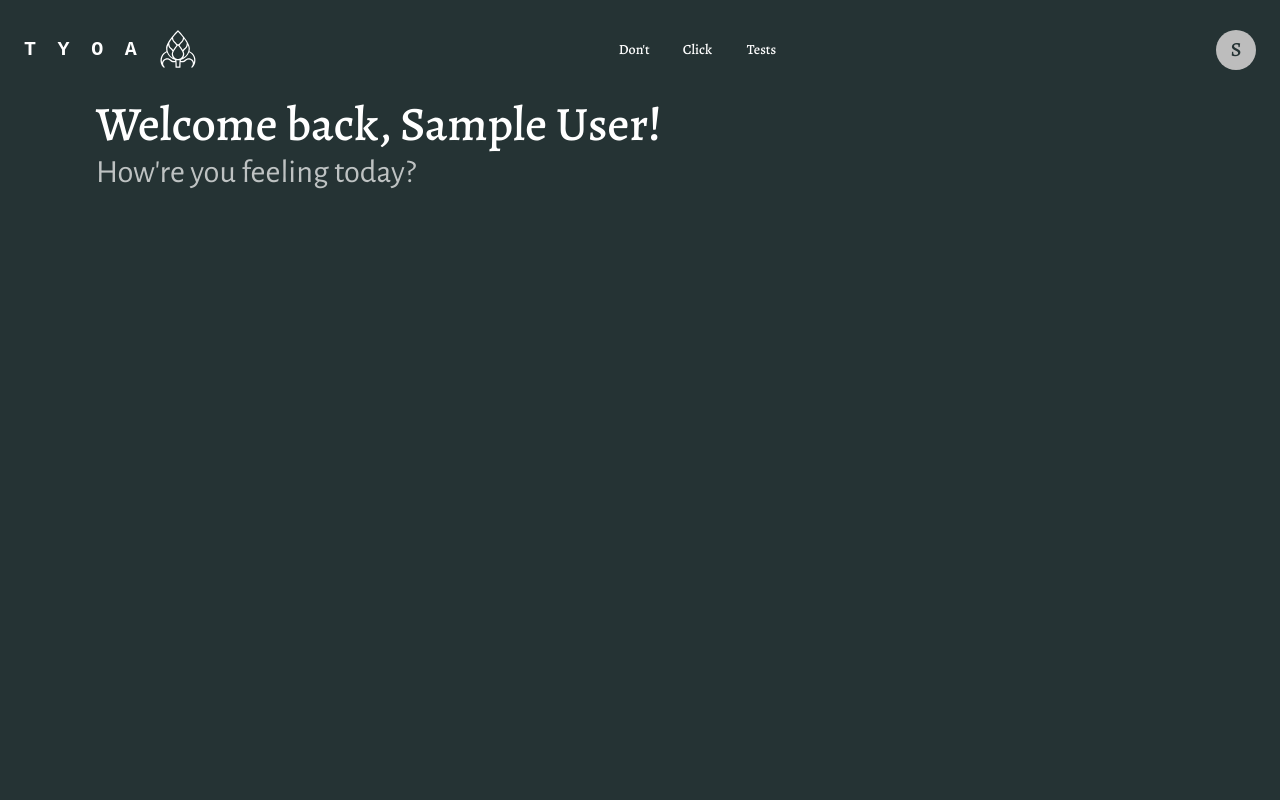
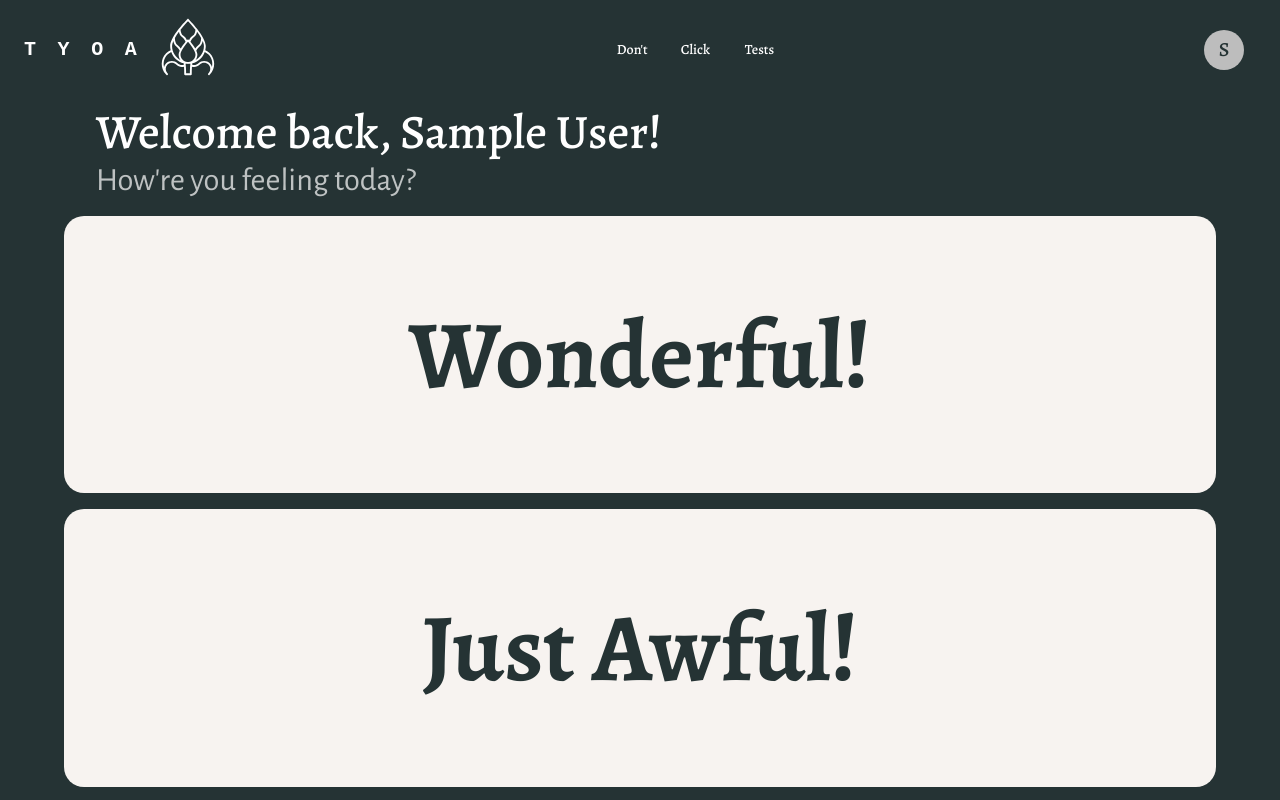
Before and after one commit to Ryan-Williams-Dev/tyoa-front-end, a React (Create React App) app: page / in a window 1280 px wide. Built offline with nearby package versions, Linux system fonts and the light colour scheme; sample sign-in values are in the browser's storage.

Commit message:
made context for dynamic hight adjustment around the nav bar

```diff
--- /dev/null
+++ b/src/components/BigMoodCard.jsx
@@ -0,0 +1,24 @@
+import { Box, Typography } from "@mui/material";
+
+function BigMoodCard({ children }) {
+  return (
+    <Box
+      sx={{
+        backgroundColor: "card.bg",
+        display: "flex",
+        justifyContent: "center",
+        alignItems: "center",
+        height: "100%",
+        width: "100%",
+        flexGrow: 1,
+        borderRadius: "20px",
+      }}
+    >
+      <Typography variant="h1" color="primary">
+        {children}
+      </Typography>
+    </Box>
+  );
+}
+
+export default BigMoodCard;
--- a/src/components/Header/Header.jsx
+++ b/src/components/Header/Header.jsx
@@ -1,4 +1,10 @@
-import { useState, useEffect } from "react";
+import {
+  useState,
+  useEffect,
+  useContext,
+  useRef,
+  useLayoutEffect,
+} from "react";
 import { toast } from "react-toastify";
 import { Link, useNavigate } from "react-router-dom";
 import {
@@ -18,10 +24,17 @@ import { useSelector, useDispatch } from "react-redux";
 import { logout, reset } from "../../features/auth/authSlice";
 import LogoLink from "../LogoLink";
 import "../../styles/hamburger.css";
+import { navHeightContext } from "../../providers/NavHeightProvider";
 
 function Header() {
   const pages = ["Don't", "Click", "Tests"];
   const settings = ["Account", "Logout"];
+  const { setHeight } = useContext(navHeightContext);
+  const ref = useRef(null);
+
+  useLayoutEffect(() => {
+    setHeight(ref.current.clientHeight);
+  }, [setHeight]);
 
   const navigate = useNavigate();
   const dispatch = useDispatch();
@@ -62,11 +75,14 @@ function Header() {
   return (
     <>
       <AppBar
+        ref={ref}
         position="fixed"
         sx={{
           boxShadow: "none",
-          backgroundColor: "transparent",
-          paddingTop: "1em",
+          marginTop: "1em",
+          // borderStyle: "solid",
+          // borderWidth: "1px",
+          // borderColor: "white",   /* These are to visualise the border */
         }}
       >
         <Container maxWidth="xl">
@@ -89,7 +105,13 @@ function Header() {
               T Y O A
             </Typography>
 
-            <Box sx={{ flexGrow: 1, display: { xs: "flex", md: "none" } }}>
+            <Box
+              sx={{
+                flexGrow: 1,
+                display: { xs: "flex", md: "none" },
+                alignContent: "center",
+              }}
+            >
               <IconButton
                 size="large"
                 aria-label="account of current user"
@@ -139,11 +161,10 @@ function Header() {
             </Box>
             <LogoLink
               extraStylingContainer={{
-                marginTop: "0.3em",
                 flexGrow: "1",
               }}
               extraStylingImg={{
-                maxWidth: "40px",
+                maxWidth: "60px",
               }}
             />
 
@@ -164,7 +185,7 @@ function Header() {
             {user && (
               <Box sx={{ flexGrow: 0 }}>
                 <Tooltip title="Open settings">
-                  <IconButton onClick={handleOpenUserMenu} sx={{ p: 0 }}>
+                  <IconButton onClick={handleOpenUserMenu} sx={{ p: "12px" }}>
                     <Avatar backgroundColor="secondary" alt={user.name}>
                       {user.name.charAt(0)}
                     </Avatar>
--- a/src/components/LogoLink.jsx
+++ b/src/components/LogoLink.jsx
@@ -13,8 +13,6 @@ function LogoLink({ extraStylingImg, extraStylingContainer }) {
           component="img"
           src="/img/logo.svg"
           sx={{
-            maxHeight: "50px",
-            maxWidth: "50px",
             ...extraStylingImg,
           }}
         />
--- a/src/index.js
+++ b/src/index.js
@@ -1,19 +1,22 @@
-import React from 'react';
-import { createRoot } from 'react-dom/client';
-import { Provider } from 'react-redux';
-import { store } from './app/store';
-import App from './App';
-import reportWebVitals from './reportWebVitals';
-import './index.css';
+import React from "react";
+import { createRoot } from "react-dom/client";
+import { Provider } from "react-redux";
+import { store } from "./app/store";
+import App from "./App";
+import reportWebVitals from "./reportWebVitals";
+import "./index.css";
+import NavHeightProvider from "./providers/NavHeightProvider";
 
-const container = document.getElementById('root');
+const container = document.getElementById("root");
 const root = createRoot(container);
 
 root.render(
   <React.StrictMode>
-    <Provider store={store}>
-      <App />
-    </Provider>
+    <NavHeightProvider>
+      <Provider store={store}>
+        <App />
+      </Provider>
+    </NavHeightProvider>
   </React.StrictMode>
 );
 
--- a/src/pages/Dashboard.jsx
+++ b/src/pages/Dashboard.jsx
@@ -1,11 +1,14 @@
-import { useEffect } from "react";
+import { useEffect, useContext } from "react";
 import { useNavigate } from "react-router-dom";
 import { useSelector } from "react-redux";
 import { Box, Typography } from "@mui/material";
+import BigMoodCard from "../components/BigMoodCard";
+import { navHeightContext } from "../providers/NavHeightProvider";
 
 function Dashboard() {
   const navigate = useNavigate();
   const { user } = useSelector((state) => state.auth);
+  const { navHeight } = useContext(navHeightContext);
 
   useEffect(() => {
     if (!user) {
@@ -16,10 +19,23 @@ function Dashboard() {
   return (
     <Box
       sx={{
-        marginTop: "2em",
-        width: "100vw",
         display: "flex",
         justifyContent: "center",
+        minHeight: `calc(100vh - ${navHeight}px)`,
+      }}
+    >
+      <Box
+        sx={{
+          width: "100vw",
+          marginTop: "2em",
+          minHeight: "100%",
+          display: "flex",
+          flexDirection: "column",
+          alignItems: "center",
+          justifyContent: "flex-start",
+          // borderStyle: "solid",
+          // borderWidth: "1px",
+          // borderColor: "white",  /* These are to visualise the border */
         }}
       >
         <Box
@@ -27,7 +43,8 @@ function Dashboard() {
             width: "85vw",
             display: "flex",
             flexDirection: "column",
-          alignItems: "flex-start",
+            alignSelf: "center",
+            marginY: "0.5em",
           }}
         >
           <Typography variant="h3" fontFamily="Alegreya">
@@ -42,6 +59,21 @@ function Dashboard() {
             How're you feeling today?
           </Typography>
         </Box>
+        <Box
+          sx={{
+            height: "100%",
+            width: "90vw",
+            alignSelf: "center",
+            display: "flex",
+            flexDirection: "column",
+            gap: "1em",
+            marginY: "0.5em",
+          }}
+        >
+          <BigMoodCard>Wonderful!</BigMoodCard>
+          <BigMoodCard>Just Awful!</BigMoodCard>
+        </Box>
+      </Box>
     </Box>
   );
 }
--- /dev/null
+++ b/src/providers/NavHeightProvider.jsx
@@ -0,0 +1,19 @@
+import { createContext, useState } from "react";
+
+export const navHeightContext = createContext();
+
+export default function NavHeightProvider(props) {
+  const [navHeight, setNavHeight] = useState(0);
+
+  const setHeight = (height) => {
+    setNavHeight(height);
+  };
+
+  const navHeightData = { setHeight, navHeight };
+
+  return (
+    <navHeightContext.Provider value={navHeightData}>
+      {props.children}
+    </navHeightContext.Provider>
+  );
+}
--- a/src/styles/hamburger.css
+++ b/src/styles/hamburger.css
@@ -16,7 +16,7 @@
   background-color: #fff;
   border-radius: 5px;
   width: 100%;
-  height: 4px;
+  height: 3px;
 }
 
 .line-menu.half {
```
Lines whose indentation alone changed are shown as unchanged.
